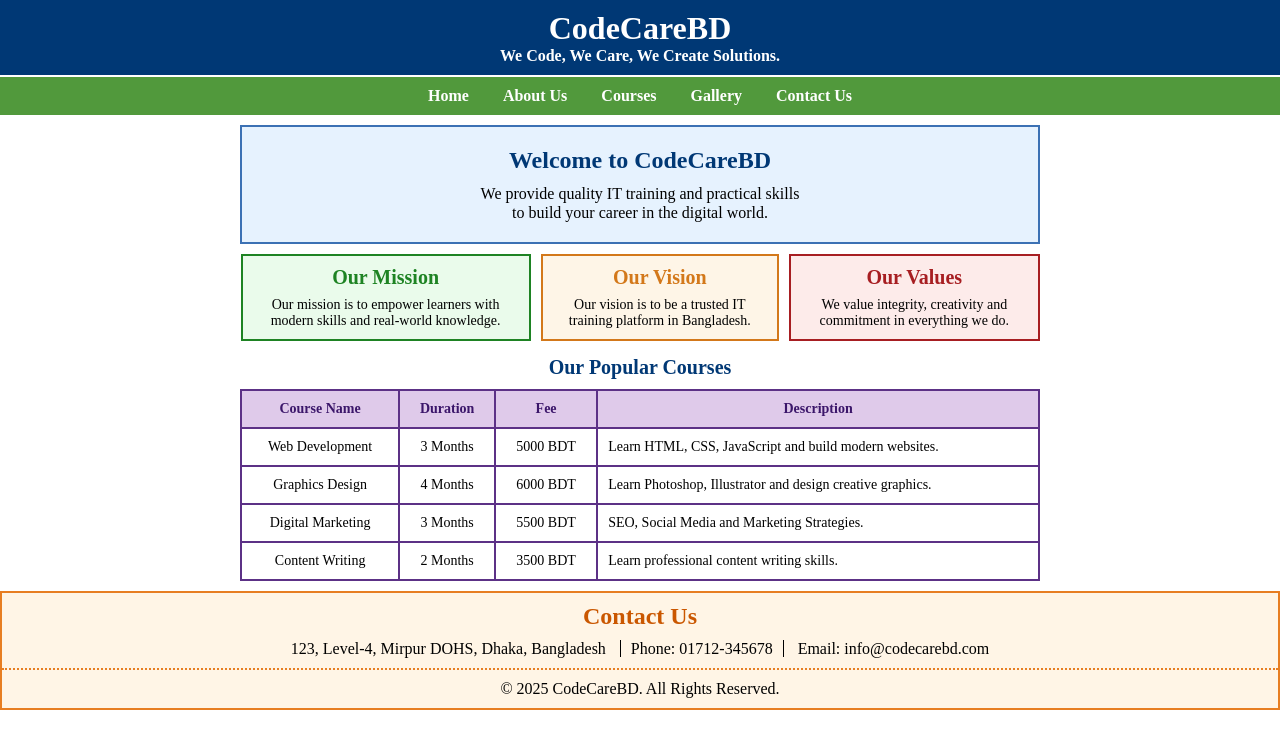
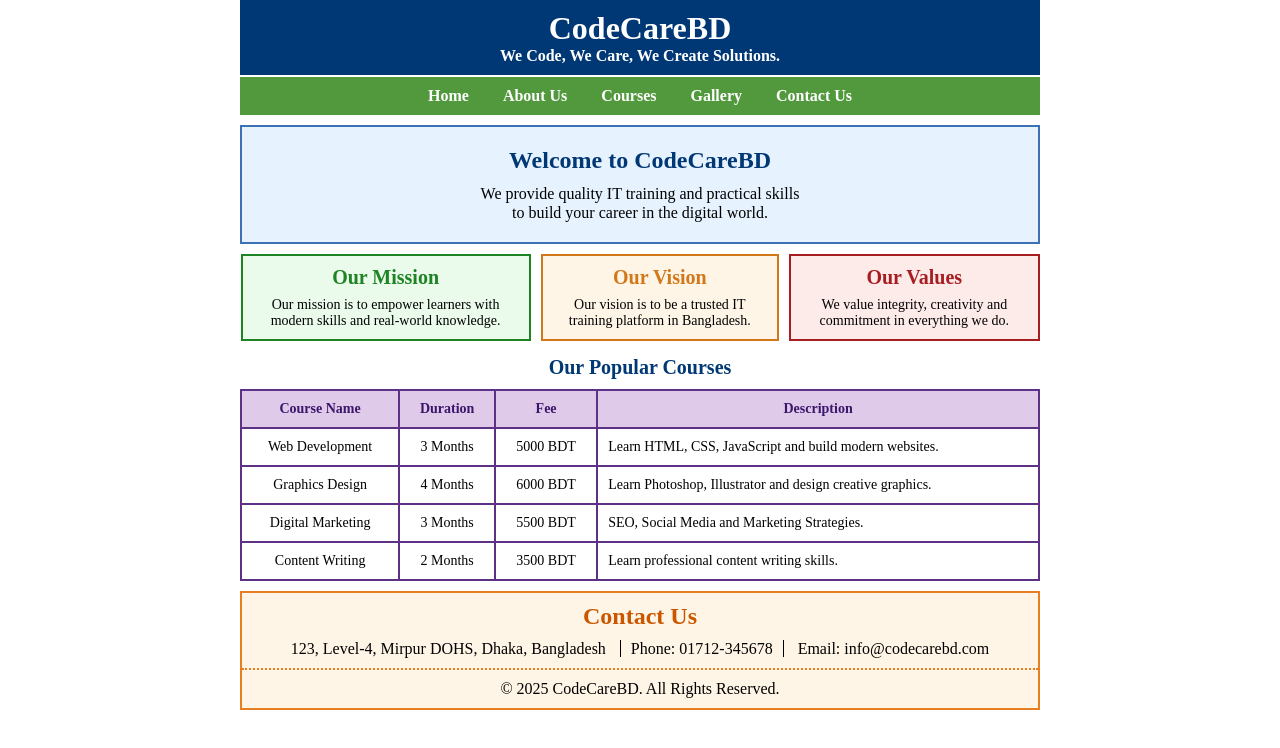
Before and after one commit to pikadv/homework06, a plain HTML site: page index.html in a window 1280 px wide. Drawn offline with Linux system fonts and the light colour scheme.

Commit message:
Refactor index.html structure and formatting

```diff
--- a/index.html
+++ b/index.html
@@ -11,7 +11,7 @@
 		<title>CodeCareBD</title>
 	</head>
 	<body>
-		<header>
+		<header class="box-container">
 			<div class="logo-box">
 				<h1 class="logo-title">CodeCareBD</h1>
 				<h2 class="logo-subtitle">We Code, We Care, We Create Solutions.</h2>
@@ -97,7 +97,7 @@
 				</table>
 			</section>
 		</main>
-		<footer>
+		<footer class="box-container">
 			<section class="contact-section">
 				<h2 class="contact-title">Contact Us</h2>
 				<ul>
```
